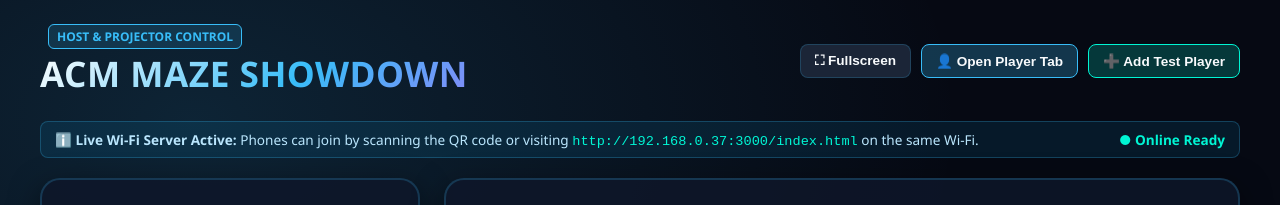
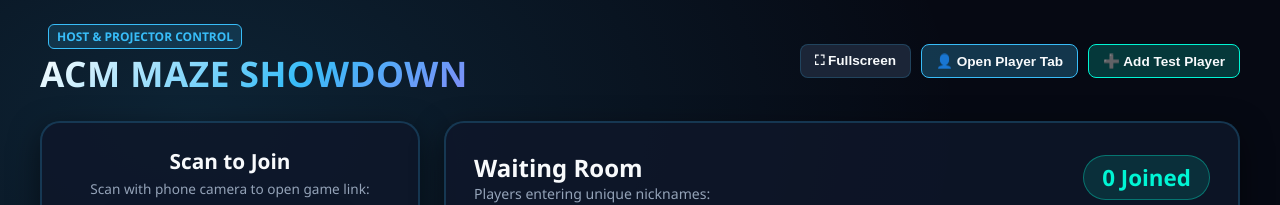
Before and after one commit to khandadepranitganpat-design/acm_Maze_3Dgame_v2.0, a website: page host.html in a window 1280 px wide. Shown: the top 205 px of the page. Drawn offline with Linux system fonts and the light colour scheme; no server answers.

Commit message:
Remove Wi-Fi server notice banner from host projector screen

```diff
--- a/host.html
+++ b/host.html
@@ -298,11 +298,7 @@
             </div>
         </div>
 
-        <!-- Mode Notification -->
-        <div id="modeNotice" class="status-banner" style="margin-bottom: 20px; text-align: left; display: flex; justify-content: space-between; align-items: center;">
-            <span>ℹ️ <strong>Live Wi-Fi Server Active:</strong> Phones can join by scanning the QR code or visiting <code id="bannerWifiUrl" style="color: #00f5d4;">http://192.168.0.37:3000/index.html</code> on the same Wi-Fi.</span>
-            <span id="syncBadge" style="color: #00f5d4; font-weight: 700;">● Online Ready</span>
-        </div>
+
 
         <!-- ==========================================
              PHASE 1: LOBBY & QR CODE SHARING
```
